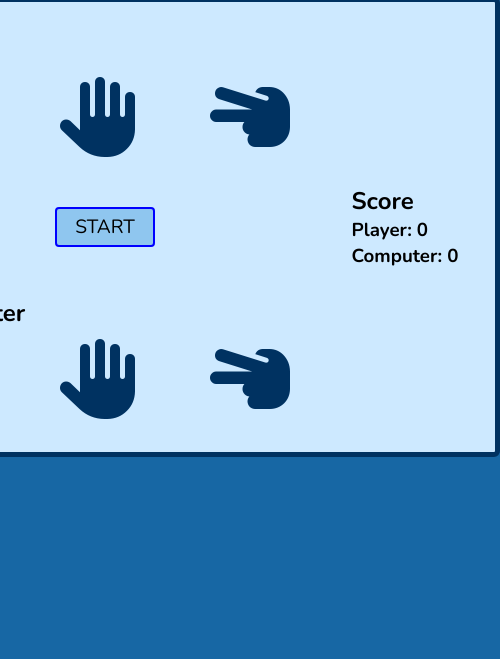
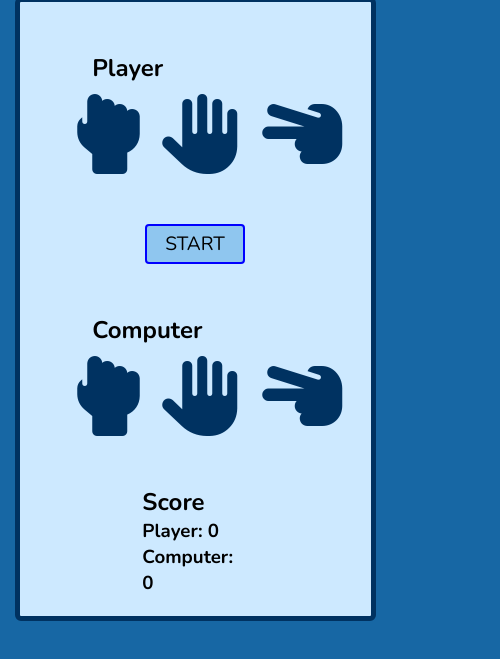
Before and after one commit to icicinskas/Game-of-rock-paper-scissors, a plain HTML site: page index.html in a window 390 px wide. Shown: the part 189-848 px from the top of the page, 500 px wide, since content can reach past the window. Drawn offline with nearby package versions, Linux system fonts and the light colour scheme.

Commit message:
adapt for note

```diff
--- a/style.css
+++ b/style.css
@@ -87,3 +87,22 @@ i {
 .left h2 {
   padding: 0 0 10px 20px;
 }
+
+@media (max-width: 680px) {
+  main {
+    flex-direction: column;
+    width: 90%;
+    height: auto;
+  }
+
+  .left h2:first-of-type {
+    margin-top: 50px;
+  }
+
+  .right {
+    margin: 50px 0 20px 0;
+  }
+
+  .right h2 {
+    margin: 0;
+  }
```
